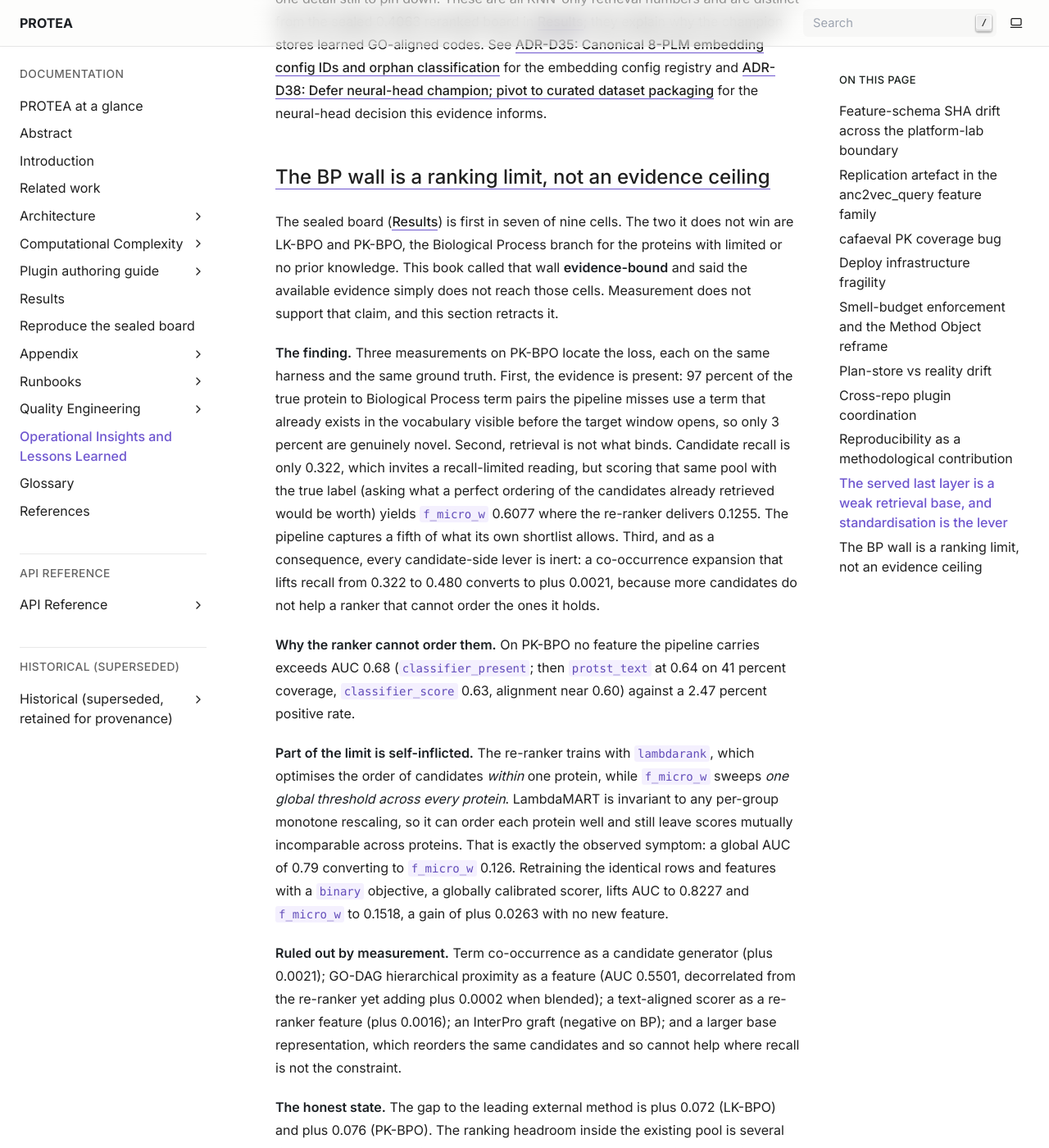
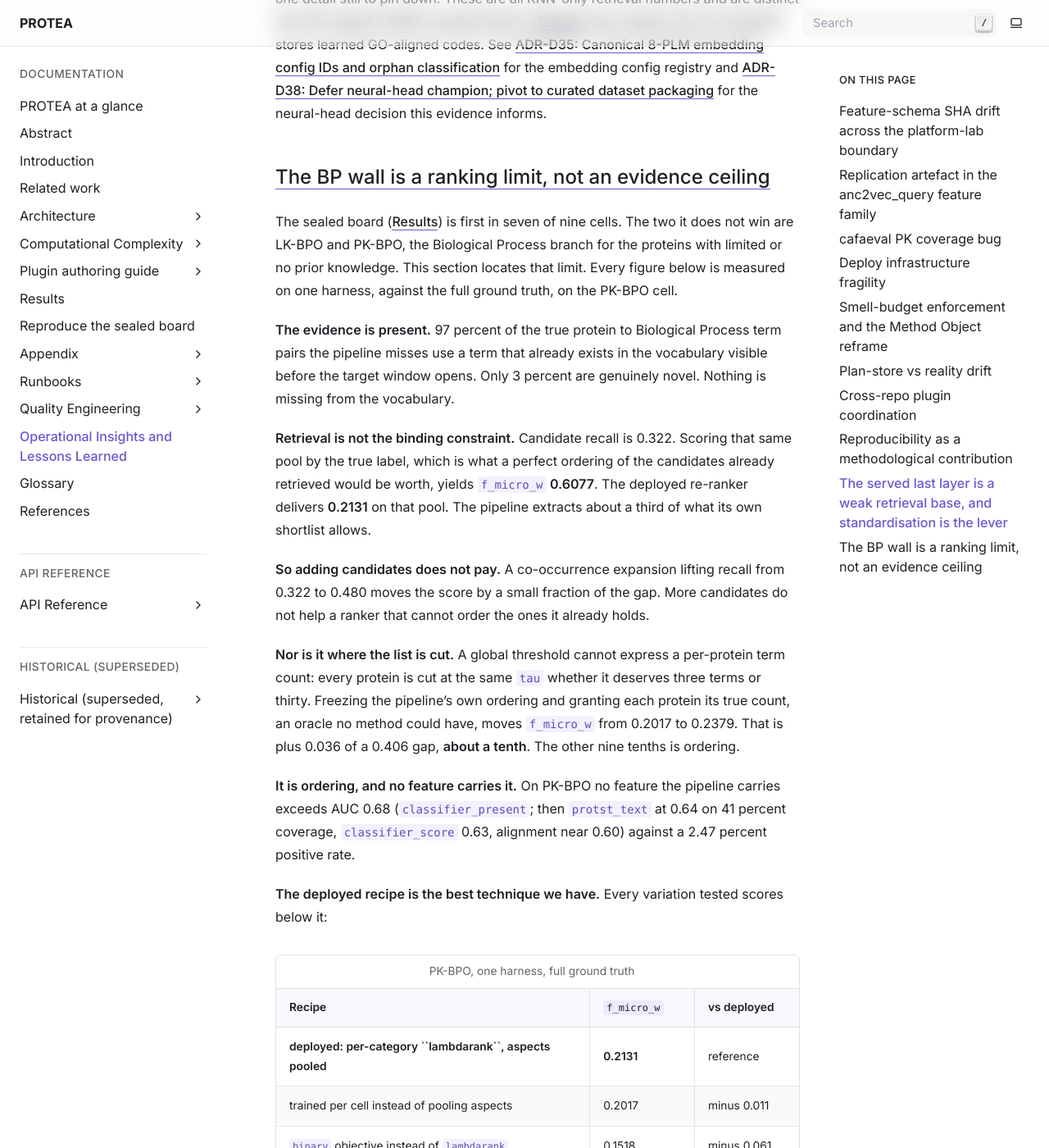
Before and after one commit to frapercan/PROTEA, a Sphinx documentation site: the page built from docs/source/insights.rst, in a window 1280 px wide and 1400 px high, scrolled down 11601 px. Shown: the whole window at 82% size. Built offline with Sphinx 7.4.7, drawn with Linux system fonts in a browser that asks for light colours; some of the changed text lies outside the part shown.

Commit message:
docs: correct the BP-wall figures to the deployed recipe
The characterisation of the two unwon Biological Process cells carried figures
taken from a scoring path that rank-percentile normalised the re-ranker score
before evaluation. f_micro_w sweeps its threshold on a fixed grid, so remapping
the score distribution changes which cuts the sweep can reach: the same booster,
rows and ground truth score 0.1255 through that path and 0.2131 raw. The deployed
recipe delivers 0.2131.

Corrected across the book:

- capture against the 0.6077 pool ceiling is about a third, not a fifth
- the binary objective does not gain +0.0263. Measured against the deployed
  recipe it scores 0.1518, and it carries a BETTER AUC (0.8227 vs 0.7903) with a
  worse f_micro_w, so ranking levers cannot be triaged by AUC
- every technique variation scores below the deployed recipe: per-cell training
  0.2017, binary 0.1518, within-protein rank features 0.1465, class weighting
  0.1441, pruning classifier-proposed candidates flat and costing coverage
- the limit is not the cut either: freezing our ordering and granting each
  protein its true term count moves 0.2017 to 0.2379, a tenth of the gap, so the
  other nine tenths is ordering
- the lab harness tracks the board (0.2131 here vs the board's 0.2181 on this
  cell) rather than being incomparable to it

The core claim is unchanged and better supported: the wall is a ranking limit,
the evidence is present (97% of missed terms are in the pre-window vocabulary),
and the signal that would cross it is not identified.

Receipts: storage/cooc_experiment/{isolate_pool_lever,isolate_percell_split,
decompose_order_vs_count}.json.

```diff
--- a/docs/source/insights.rst
+++ b/docs/source/insights.rst
@@ -499,62 +499,99 @@ The BP wall is a ranking limit, not an evidence ceiling
 
 The sealed board (:doc:`results`) is first in seven of nine cells. The two it does
 not win are LK-BPO and PK-BPO, the Biological Process branch for the proteins with
-limited or no prior knowledge. This book called that wall **evidence-bound** and
-said the available evidence simply does not reach those cells. Measurement does not
-support that claim, and this section retracts it.
+limited or no prior knowledge. This section locates that limit. Every figure below is
+measured on one harness, against the full ground truth, on the PK-BPO cell.
 
-**The finding.**
-Three measurements on PK-BPO locate the loss, each on the same harness and the same
-ground truth. First, the evidence is present: 97 percent of the true protein to
-Biological Process term pairs the pipeline misses use a term that already exists in
-the vocabulary visible before the target window opens, so only 3 percent are
-genuinely novel. Second, retrieval is not what binds. Candidate recall is only
-0.322, which invites a recall-limited reading, but scoring that same pool with the
-true label (asking what a perfect ordering of the candidates already retrieved
-would be worth) yields ``f_micro_w`` 0.6077 where the re-ranker delivers 0.1255.
-The pipeline captures a fifth of what its own shortlist allows. Third, and as a
-consequence, every candidate-side lever is inert: a co-occurrence expansion that
-lifts recall from 0.322 to 0.480 converts to plus 0.0021, because more candidates
-do not help a ranker that cannot order the ones it holds.
+**The evidence is present.**
+97 percent of the true protein to Biological Process term pairs the pipeline misses
+use a term that already exists in the vocabulary visible before the target window
+opens. Only 3 percent are genuinely novel. Nothing is missing from the vocabulary.
 
-**Why the ranker cannot order them.**
+**Retrieval is not the binding constraint.**
+Candidate recall is 0.322. Scoring that same pool by the true label, which is what a
+perfect ordering of the candidates already retrieved would be worth, yields
+``f_micro_w`` **0.6077**. The deployed re-ranker delivers **0.2131** on that pool. The
+pipeline extracts about a third of what its own shortlist allows.
+
+**So adding candidates does not pay.**
+A co-occurrence expansion lifting recall from 0.322 to 0.480 moves the score by a
+small fraction of the gap. More candidates do not help a ranker that cannot order the
+ones it already holds.
+
+**Nor is it where the list is cut.**
+A global threshold cannot express a per-protein term count: every protein is cut at
+the same ``tau`` whether it deserves three terms or thirty. Freezing the pipeline's
+own ordering and granting each protein its true count, an oracle no method could
+have, moves ``f_micro_w`` from 0.2017 to 0.2379. That is plus 0.036 of a 0.406 gap,
+**about a tenth**. The other nine tenths is ordering.
+
+**It is ordering, and no feature carries it.**
 On PK-BPO no feature the pipeline carries exceeds AUC 0.68 (``classifier_present``;
 then ``protst_text`` at 0.64 on 41 percent coverage, ``classifier_score`` 0.63,
 alignment near 0.60) against a 2.47 percent positive rate.
 
-**Part of the limit is self-inflicted.**
-The re-ranker trains with ``lambdarank``, which optimises the order of candidates
-*within* one protein, while ``f_micro_w`` sweeps *one global threshold across every
-protein*. LambdaMART is invariant to any per-group monotone rescaling, so it can
-order each protein well and still leave scores mutually incomparable across
-proteins. That is exactly the observed symptom: a global AUC of 0.79 converting to
-``f_micro_w`` 0.126. Retraining the identical rows and features with a ``binary``
-objective, a globally calibrated scorer, lifts AUC to 0.8227 and ``f_micro_w`` to
-0.1518, a gain of plus 0.0263 with no new feature.
+**The deployed recipe is the best technique we have.**
+Every variation tested scores below it:
+
+.. list-table:: PK-BPO, one harness, full ground truth
+   :header-rows: 1
+   :widths: 60 20 20
+
+   * - Recipe
+     - ``f_micro_w``
+     - vs deployed
+   * - **deployed: per-category ``lambdarank``, aspects pooled**
+     - **0.2131**
+     - reference
+   * - trained per cell instead of pooling aspects
+     - 0.2017
+     - minus 0.011
+   * - ``binary`` objective instead of ``lambdarank``
+     - 0.1518
+     - minus 0.061
+   * - plus within-protein rank and z-score features
+     - 0.1465
+     - minus 0.067
+   * - plus class weighting
+     - 0.1441
+     - minus 0.069
+   * - classifier-proposed candidates dropped from the pool
+     - flat
+     - coverage 0.978 to 0.846
+
+The ``binary`` result is worth stating twice, because it is counterintuitive: it
+carries a **better** AUC than the deployed recipe (0.8227 against 0.7903) and a
+**worse** ``f_micro_w``. AUC ranks these recipes in the opposite order to the metric
+that decides. Do not triage ranking levers by AUC.
 
 **Ruled out by measurement.**
-Term co-occurrence as a candidate generator (plus 0.0021); GO-DAG hierarchical
-proximity as a feature (AUC 0.5501, decorrelated from the re-ranker yet adding plus
-0.0002 when blended); a text-aligned scorer as a re-ranker feature (plus 0.0016); an
-InterPro graft (negative on BP); and a larger base representation, which reorders
-the same candidates and so cannot help where recall is not the constraint.
+GO-DAG hierarchical proximity as a feature (AUC 0.5501, decorrelated from the
+re-ranker yet adding plus 0.0002 when blended); a text-aligned scorer as a re-ranker
+feature (plus 0.0016); an InterPro graft (negative on BP); and a larger base
+representation, which reorders the same candidates and so cannot help where recall is
+not the constraint.
 
-**The honest state.**
+**Where that leaves the two cells.**
 The gap to the leading external method is plus 0.072 (LK-BPO) and plus 0.076
-(PK-BPO). The ranking headroom inside the existing pool is several times that, so
-the work is a ranker and not a retriever. The objective correction above is real but
-does not on its own close the gap, and the signal that would has **not** been
-identified: the two structural hypotheses testable with the resources at hand are
-both dead. "Improve the ranker" is a direction, not yet a plan.
+(PK-BPO). The ranking headroom inside the pool already retrieved is several times
+that, so the work is a ranker and not a retriever. The technique levers available are
+exhausted: the deployed recipe sits at their optimum. The signal that would close the
+gap is not identified, and the two structural candidates testable with these
+resources, term co-occurrence and ontology proximity, are both dead. "Improve the
+ranker" is a direction, not yet a plan.
 
-**Method lesson.**
-The first reading of the 0.322 recall was that the pipeline was recall-limited, and
-that reading was written down before the oracle test was run. A recall number alone
-does not identify what binds a pipeline; the ceiling of the pool does, and obtaining
-it costs one evaluation with the labels used as the score.
+**Method note.**
+Two rules this cell earned, both cheap to apply and both load-bearing here. A recall
+number does not identify what binds a pipeline; the ceiling of the pool does, and
+obtaining it costs one evaluation with the labels used as the score. And a monotone
+rescaling of a score is **not** free under a threshold-swept metric: ``f_micro_w``
+sweeps ``tau`` on a fixed grid, so remapping the score distribution changes which
+cuts the sweep can reach. Scoring one booster with its raw output and with a global
+rank-percentile of that output differs by 0.088 on this cell. Any transform applied
+before evaluation is part of the measurement.
 
 .. note::
-   These absolutes come from a retrained booster on an exported dataset and are not
-   comparable to the board's 0.2181 for PK-BPO (different harness, leaf-term ground
-   truth). Every figure shares one ground truth and one harness, so the deltas and
-   the oracle ratio are the result, not the absolutes.
+   These figures come from a retrained booster on an exported dataset rather than the
+   sealed board, and they track it closely: the deployed recipe measures 0.2131 here
+   against the board's 0.2181 for PK-BPO. Every figure shares one ground truth and one
+   harness.
--- a/docs/source/introduction.rst
+++ b/docs/source/introduction.rst
@@ -112,10 +112,8 @@ Fmax advantage over strictly temporal methods.
 by a stacked per-category re-ranker, can outperform the baseline embedding
 similarity score of a raw-vector KNN pipeline across the NK/LK/PK ×
 BPO/MFO/CCO grid, save for the Biological Process cells of the harder
-proteins. This hypothesis originally attributed those two cells to an
-evidence-bound limit. Measurement did not support that attribution and it is
-retracted: the limit is in the ranking stage, and therefore architectural.
-See :ref:`insight-bp-wall-is-a-ranking-limit`.
+proteins, where the limit is in the ranking stage and therefore architectural
+(:ref:`insight-bp-wall-is-a-ranking-limit`).
 
 Contributions
 -------------
```
Also changed, not shown: docs/source/results.rst (+7 -9 lines), 1 other file.
